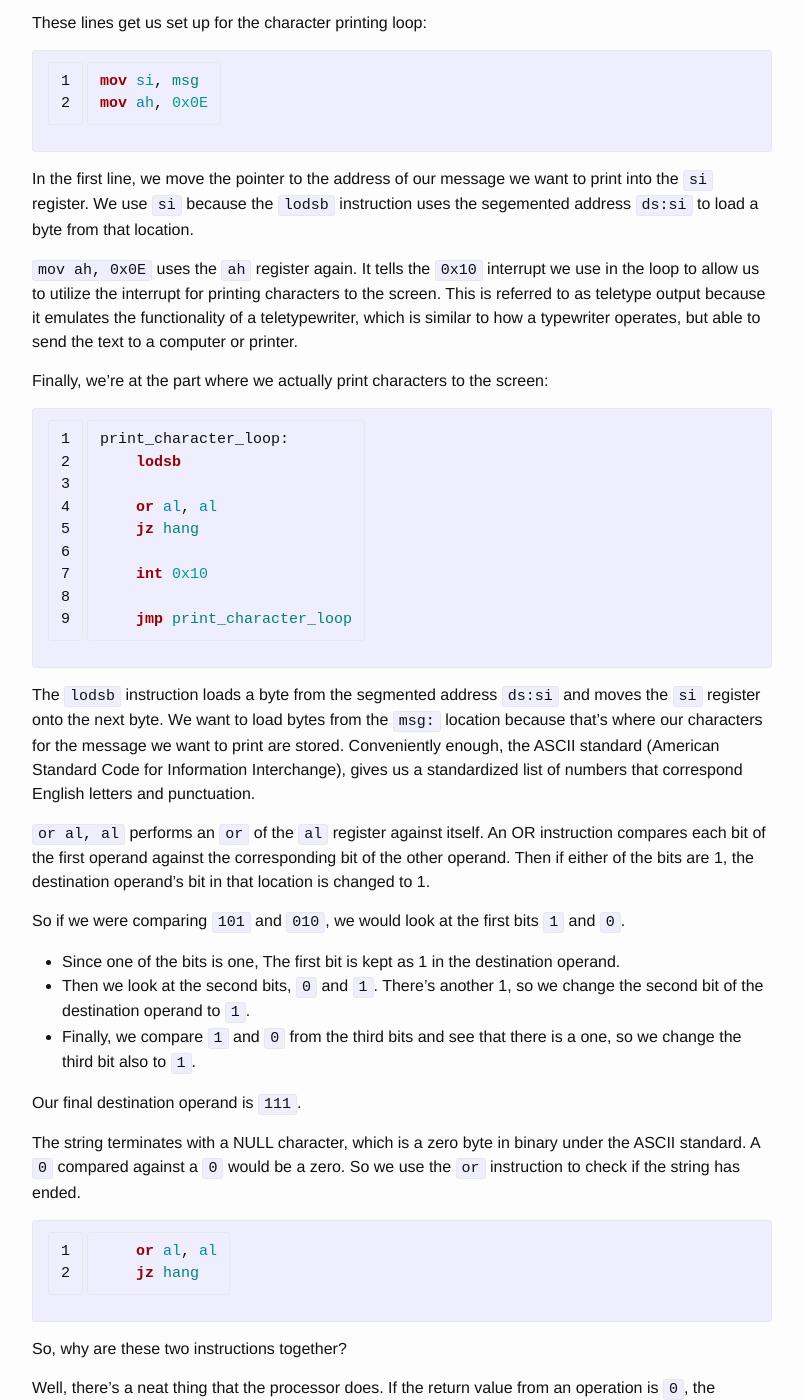
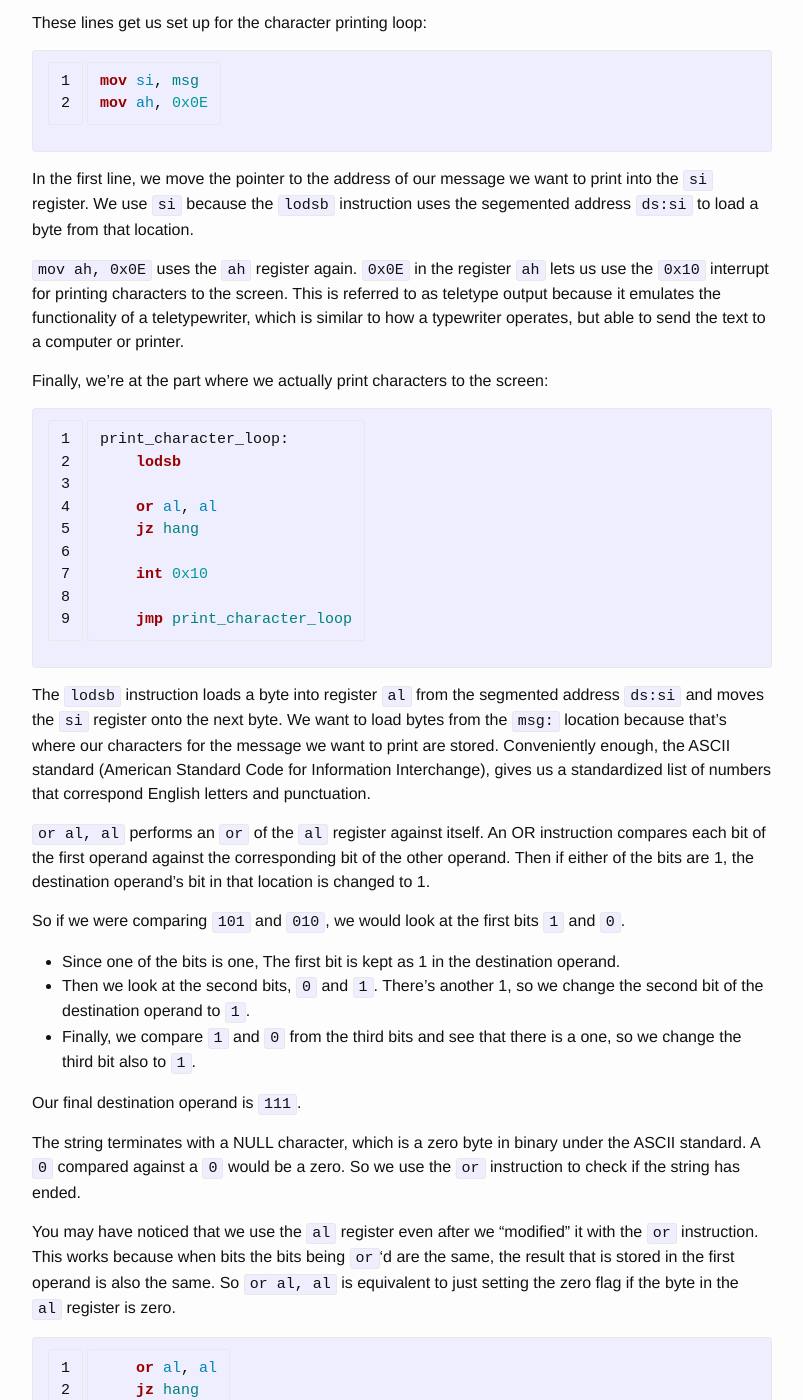
Before and after one commit to TutorialsByNick/tutorialsbynick, a Jekyll site: the page built from _posts/2016-06-08-writing-an-os-baby-steps.md, in a window 1280 px wide and 1400 px high, scrolled down 7530 px. Shown: the whole window, without its empty margins (238-1041 px from the left). Built offline with Jekyll 4.4.1, drawn with Linux system fonts in a browser that asks for light colours; comment, search, counter and statistics services are not loaded; some of the changed text lies outside the part shown.

Commit message:
More Phil edits

```diff
--- a/_posts/2016-06-08-writing-an-os-baby-steps.md
+++ b/_posts/2016-06-08-writing-an-os-baby-steps.md
@@ -276,9 +276,9 @@ In the first line, we move the pointer to the address of our message we want to
 `si` register. We use `si` because the `lodsb` instruction uses the
 segemented address `ds:si` to load a byte from that location.
 
-`mov ah, 0x0E` uses the `ah` register again. It tells the `0x10` interrupt we
-use in the loop to allow us to utilize the interrupt for printing characters to
-the screen. This is referred to as teletype output because it emulates the
+`mov ah, 0x0E` uses the `ah` register again. `0x0E` in the register `ah` lets us
+use the `0x10` interrupt for printing characters to the screen.
+This is referred to as teletype output because it emulates the
 functionality of a teletypewriter, which is similar to how a typewriter
 operates, but able to send the text to a computer or printer.
 
@@ -297,11 +297,11 @@ print_character_loop:
     jmp print_character_loop
 {% endhighlight %}
 
-The `lodsb` instruction loads a byte from the segmented address `ds:si` and moves the `si`
-  register onto the next byte. We want to load bytes from the `msg:`
-  location because that's where our characters for the message we want to
-  print are stored. Conveniently
-  enough, the ASCII standard (American Standard Code for Information Interchange), gives us a standardized list of numbers that correspond English letters and punctuation.
+The `lodsb` instruction loads a byte into register `al` from the segmented address `ds:si` and moves the `si`
+register onto the next byte. We want to load bytes from the `msg:`
+location because that's where our characters for the message we want to
+print are stored. Conveniently
+enough, the ASCII standard (American Standard Code for Information Interchange), gives us a standardized list of numbers that correspond English letters and punctuation.
 
 `or al, al` performs an `or` of the `al` register against itself. An OR
 instruction compares each bit of the first operand against the
@@ -323,6 +323,11 @@ Our final destination operand is `111`.
 The string terminates with a NULL character, which is a zero byte in binary
 under the ASCII standard. A `0` compared against a `0` would be a zero.
 So we use the `or` instruction to check if the string has ended.
+
+You may have noticed that we use the `al` register even after we "modified" it
+with the `or` instruction. This works because when bits the bits being `or`'d
+are the same, the result that is stored in the first operand is also the same.
+So `or al, al` is equivalent to just setting the zero flag if the byte in the `al` register is zero.
 
 {% highlight nasm linenos %}
     or al, al
@@ -371,15 +376,16 @@ msg:
 The `db` command says store these values at the `msg:` address. What the comma
 means is also store these decimal numbers as bytes too.
 
+* `13` translates to carriage return or `\r` in ASCII. This moves our cursor to the
+  start of the line
 * `10` translates to line feed or `\n` in ASCII. This moves our cursor to
   the next line
-* `13` translates to carriage return or `\r` in ASCII. This moves our cursor to the
-  start of the line
 * `0` tells our program that this is the end of the string
 
 _(Thanks @beernuts in the comments for the correction!)_
 
-Both of these values are legacies left over from teletypewriters.
+Both `\n` and `\r` are legacy values left over from teletypewriters that we
+still use today.
 
 This operating system we made wasn't _that_ terrible when we broke it up, right?
 Programming an OS is not something to be taken lightly (we haven't even gotten
```
